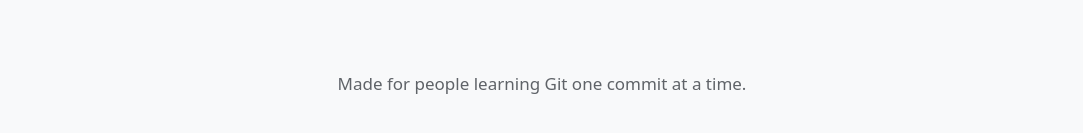
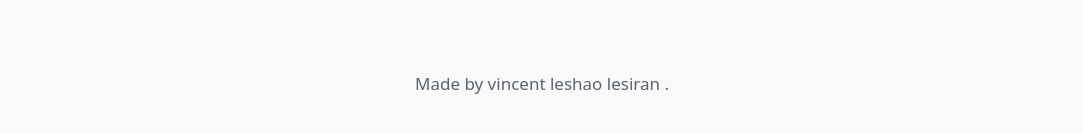
Before and after one commit to alladinokenya-beep/olvin, a website: page index.html in a window 1280 px wide. Shown: the part 7167-7300 px from the top of the page, without its empty margins (98-1181 px from the left). Drawn offline with Linux system fonts and the light colour scheme.

Commit message:
made changes on website's footer using notepad

```diff
--- a/index.html
+++ b/index.html
@@ -234,7 +234,7 @@ git push -u origin main</code></pre>
   </main>
 
   <footer>
-    <p>Made for people learning Git one commit at a time.</p>
+    <p>Made by vincent leshao lesiran .</p>
   </footer>
 </body>
 </html>
```
